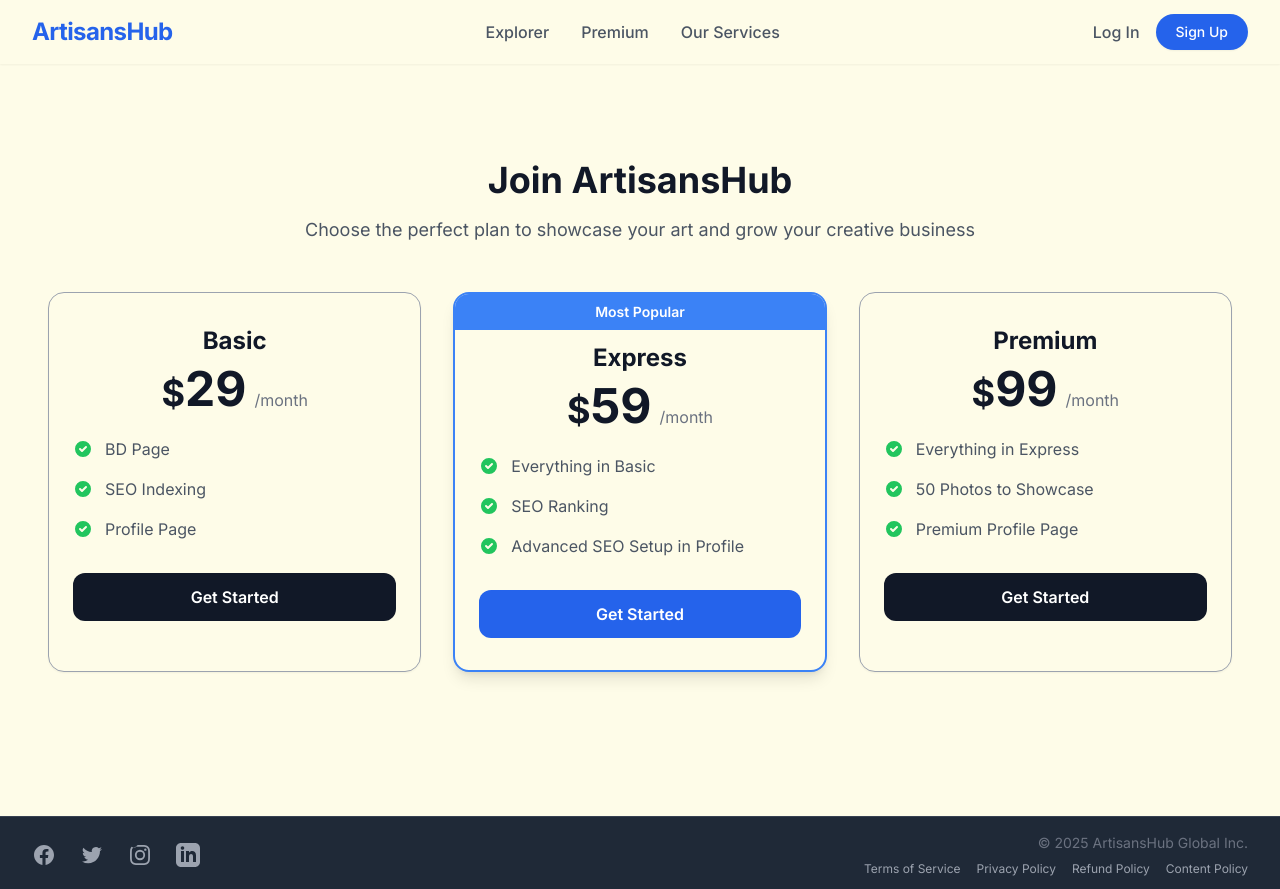
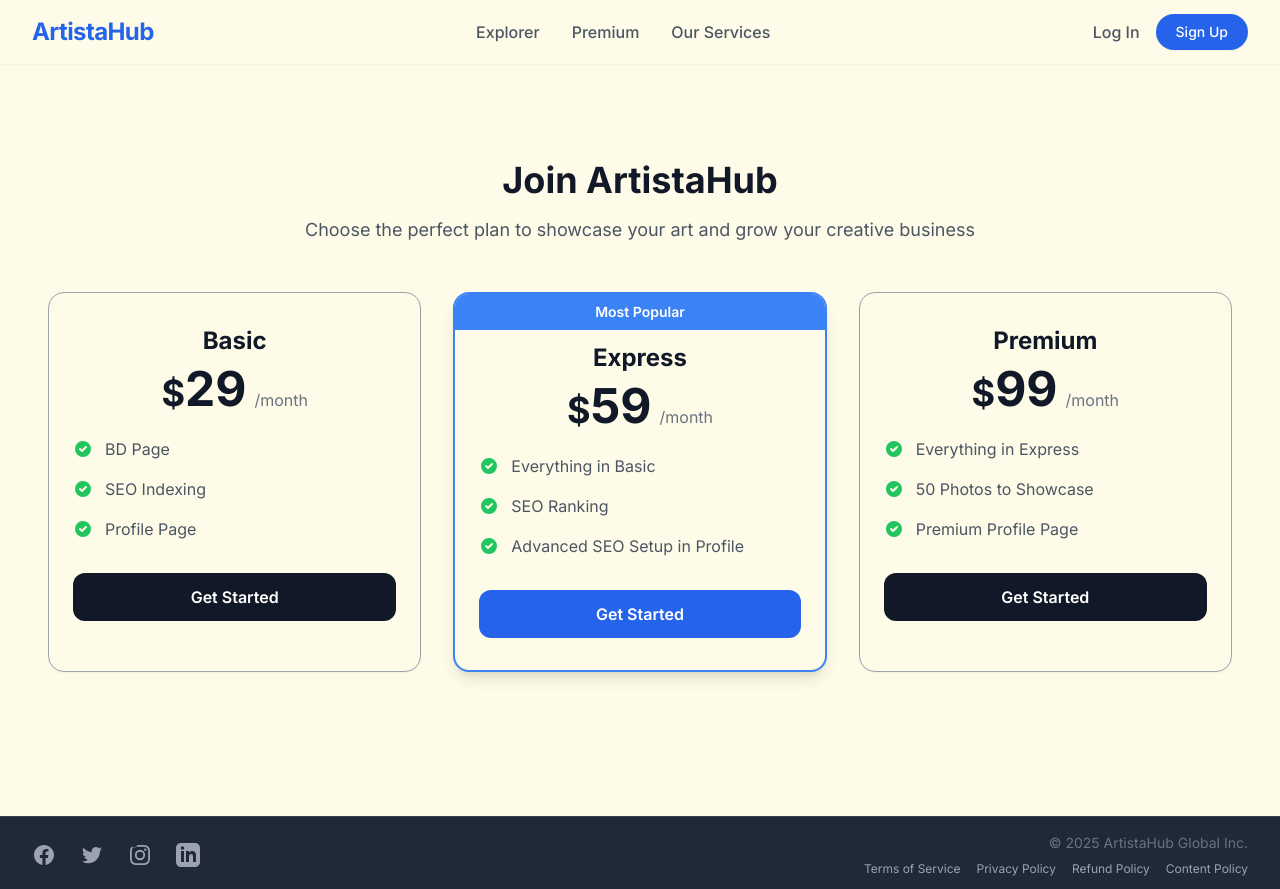
Before and after one commit to Chirag373/artisan, a Django app: page /join-artist/?from=signup in a window 1280 px wide. Run offline with Django 5.2, Linux system fonts and the light colour scheme; some libraries are stand-ins or nearby versions.

Commit message:
change the occurences to the artistahub from Artisanhub

```diff
--- a/templates/base.html
+++ b/templates/base.html
@@ -5,9 +5,9 @@
 <head>
     <meta charset="UTF-8">
     <meta name="viewport" content="width=device-width, initial-scale=1.0">
-    <title>{% block title %}ArtisansHub - Artist Discovery{% endblock %}</title>
+    <title>{% block title %}ArtistaHub - Artist Discovery{% endblock %}</title>
     {% block meta_tags %}
-    <meta name="description" content="Discover unique artists and their work at ArtisansHub.">
+    <meta name="description" content="Discover unique artists and their work at ArtistaHub.">
     <meta name="keywords" content="art, artisans, handmade, creative, portfolio">
     {% endblock %}
 
@@ -282,7 +282,7 @@
             <div class="flex justify-between items-center h-16">
                 <div class="flex-shrink-0 flex items-center">
                     <a href="/" class="text-2xl font-bold text-blue-600 tracking-tight">
-                        ArtisansHub
+                        ArtistaHub
                     </a>
                 </div>
 
@@ -469,7 +469,7 @@
 
     <div class="hero-banner relative w-full overflow-hidden">
         <div class="container mx-auto px-4 sm:px-6 lg:px-8">
-            <img src="{% static 'images/artisan-banner.png' %}" alt="ArtisansHub Banner"
+            <img src="{% static 'images/artisan-banner.png' %}" alt="ArtistaHub Banner"
                 class="w-full h-auto object-contain rounded-2xl">
         </div>
     </div>
@@ -520,7 +520,7 @@
                 </div>
 
                 <div class="text-center md:text-right">
-                    <p class="text-sm text-gray-500 mb-2">&copy; 2025 ArtisansHub Global Inc.</p>
+                    <p class="text-sm text-gray-500 mb-2">&copy; 2025 ArtistaHub Global Inc.</p>
                     <div class="flex flex-wrap gap-x-4 gap-y-1 justify-center md:justify-end">
                         <a href="{% url 'terms' %}"
                             class="text-xs text-gray-400 hover:text-white transition-colors">Terms of Service</a>
--- a/templates/explorer_dashboard.html
+++ b/templates/explorer_dashboard.html
@@ -1,6 +1,6 @@
 {% extends 'base.html' %}
 
-{% block title %}Explorer Dashboard - ArtisansHub{% endblock %}
+{% block title %}Explorer Dashboard - ArtistaHub{% endblock %}
 
 {% block content %}
 
--- a/templates/join_artist.html
+++ b/templates/join_artist.html
@@ -1,6 +1,6 @@
 {% extends 'base.html' %}
 
-{% block title %}Join as an Artist - ArtisansHub{% endblock %}
+{% block title %}Join as an Artist - ArtistaHub{% endblock %}
 
 {% block content %}
 
@@ -12,7 +12,7 @@
 
 <div class="container mx-auto py-12 px-4">
     <div class="text-center mb-12">
-        <h1 class="text-4xl font-bold text-gray-900 mb-4">Join ArtisansHub</h1>
+        <h1 class="text-4xl font-bold text-gray-900 mb-4">Join ArtistaHub</h1>
         <p class="text-lg text-gray-600 max-w-2xl mx-auto">
             Choose the perfect plan to showcase your art and grow your creative business
         </p>
--- a/templates/login.html
+++ b/templates/login.html
@@ -1,6 +1,6 @@
 {% extends 'base.html' %}
 
-{% block title %}Log In - ArtisansHub{% endblock %}
+{% block title %}Log In - ArtistaHub{% endblock %}
 
 {% block content %}
 
@@ -90,7 +90,7 @@
                         </div>
                         <div class="relative flex justify-center text-sm">
                             <span class="px-2 bg-[#FEFCE8] text-gray-500">
-                                New to ArtisansHub?
+                                New to ArtistaHub?
                             </span>
                         </div>
                     </div>
--- a/templates/premium_artists.html
+++ b/templates/premium_artists.html
@@ -1,6 +1,6 @@
 {% extends 'base.html' %}
 
-{% block title %}Premium Artists - ArtisansHub{% endblock %}
+{% block title %}Premium Artists - ArtistaHub{% endblock %}
 
 {% block content %}
 
--- a/templates/signup.html
+++ b/templates/signup.html
@@ -1,6 +1,6 @@
 {% extends 'base.html' %}
 
-{% block title %}Sign Up - ArtisansHub{% endblock %}
+{% block title %}Sign Up - ArtistaHub{% endblock %}
 
 {% block content %}
 
@@ -16,7 +16,7 @@
             <div class="px-8 pt-8 pb-6 text-center">
                 <h1 class="text-2xl font-bold text-gray-900 mb-2">Create Your Account</h1>
                 <p class="text-gray-500 text-sm mb-4">
-                    Start your journey as an artist on ArtisansHub
+                    Start your journey as an artist on ArtistaHub
                 </p>
                 {% if package %}
                 <div class="inline-flex items-center gap-2 px-4 py-2 bg-blue-50 border border-blue-200 rounded-lg">
--- a/templates/signup_basic.html
+++ b/templates/signup_basic.html
@@ -1,6 +1,6 @@
 {% extends 'base.html' %}
 
-{% block title %}Sign Up - ArtisansHub{% endblock %}
+{% block title %}Sign Up - ArtistaHub{% endblock %}
 
 {% block content %}
 
--- a/templates/signup_explorer.html
+++ b/templates/signup_explorer.html
@@ -1,6 +1,6 @@
 {% extends 'base.html' %}
 
-{% block title %}Sign Up as Explorer - ArtisansHub{% endblock %}
+{% block title %}Sign Up as Explorer - ArtistaHub{% endblock %}
 
 {% block content %}
 
--- a/templates/signup_selection.html
+++ b/templates/signup_selection.html
@@ -1,6 +1,6 @@
 {% extends 'base.html' %}
 
-{% block title %}Sign Up - ArtisansHub{% endblock %}
+{% block title %}Sign Up - ArtistaHub{% endblock %}
 
 {% block content %}
 
@@ -13,7 +13,7 @@
 <div class="min-h-[80vh] flex items-center justify-center -mt-4 md:-mt-10">
     <div class="container mx-auto px-1 md:px-4">
         <div class="text-center mb-8 md:mb-12 pt-4 md:pt-16">
-            <h1 class="text-4xl font-bold text-gray-900 mb-4">Join ArtisansHub</h1>
+            <h1 class="text-4xl font-bold text-gray-900 mb-4">Join ArtistaHub</h1>
             <p class="text-lg text-gray-600 max-w-2xl mx-auto">
                 Choose how you'd like to join our creative community
             </p>
--- a/templates/subscriptions/payment_cancel.html
+++ b/templates/subscriptions/payment_cancel.html
@@ -1,6 +1,6 @@
 {% extends 'base.html' %}
 
-{% block title %}Payment Cancelled - ArtisansHub{% endblock %}
+{% block title %}Payment Cancelled - ArtistaHub{% endblock %}
 
 {% block content %}
 <div class="min-h-[80vh] flex items-center justify-center">
--- a/templates/subscriptions/payment_success.html
+++ b/templates/subscriptions/payment_success.html
@@ -1,6 +1,6 @@
 {% extends 'base.html' %}
 
-{% block title %}Payment Successful - ArtisansHub{% endblock %}
+{% block title %}Payment Successful - ArtistaHub{% endblock %}
 
 {% block content %}
 <div class="min-h-[80vh] flex items-center justify-center">
```
Also changed, not shown: templates/services.html (+23 -10 lines), templates/view_profile.html (+4 -4 lines).
